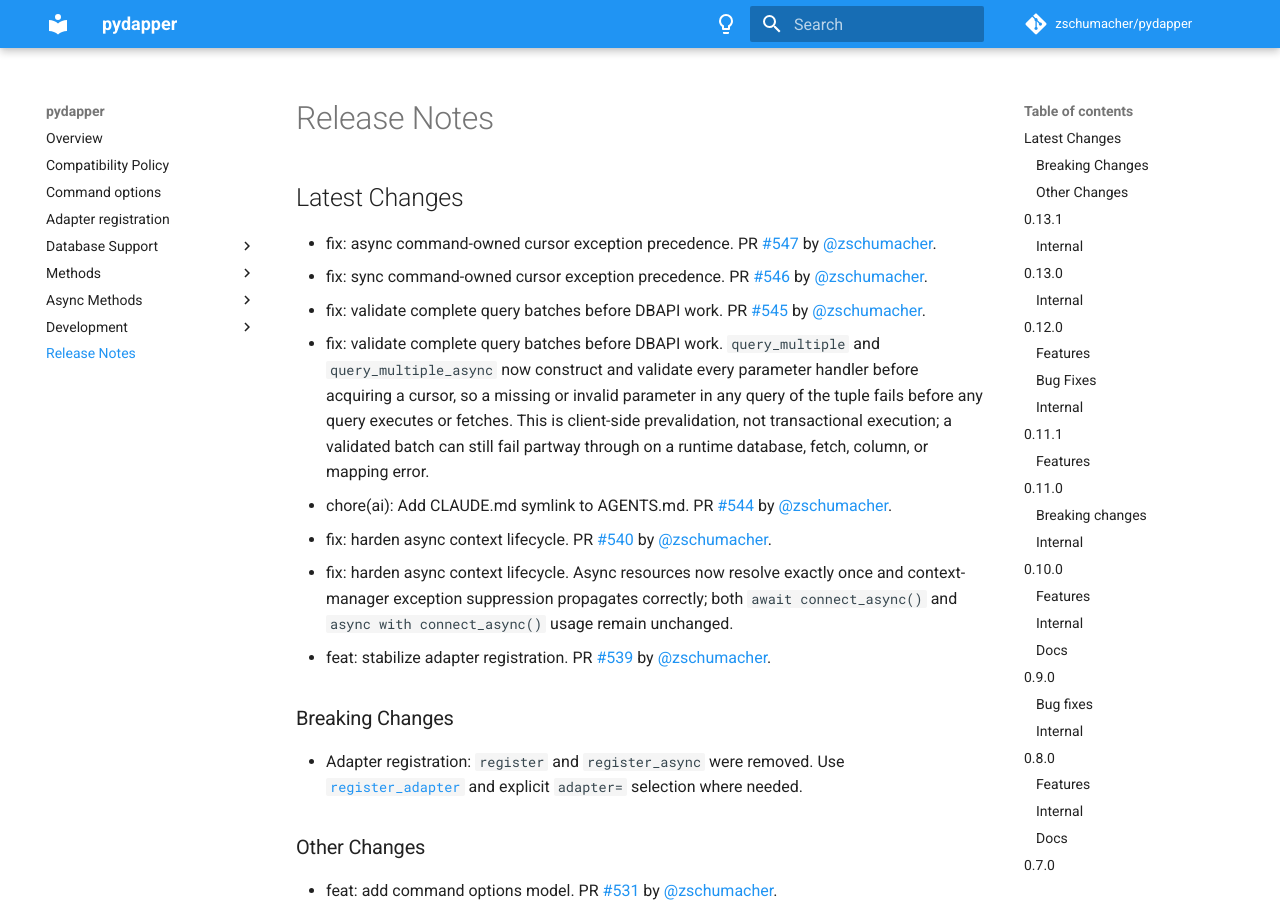
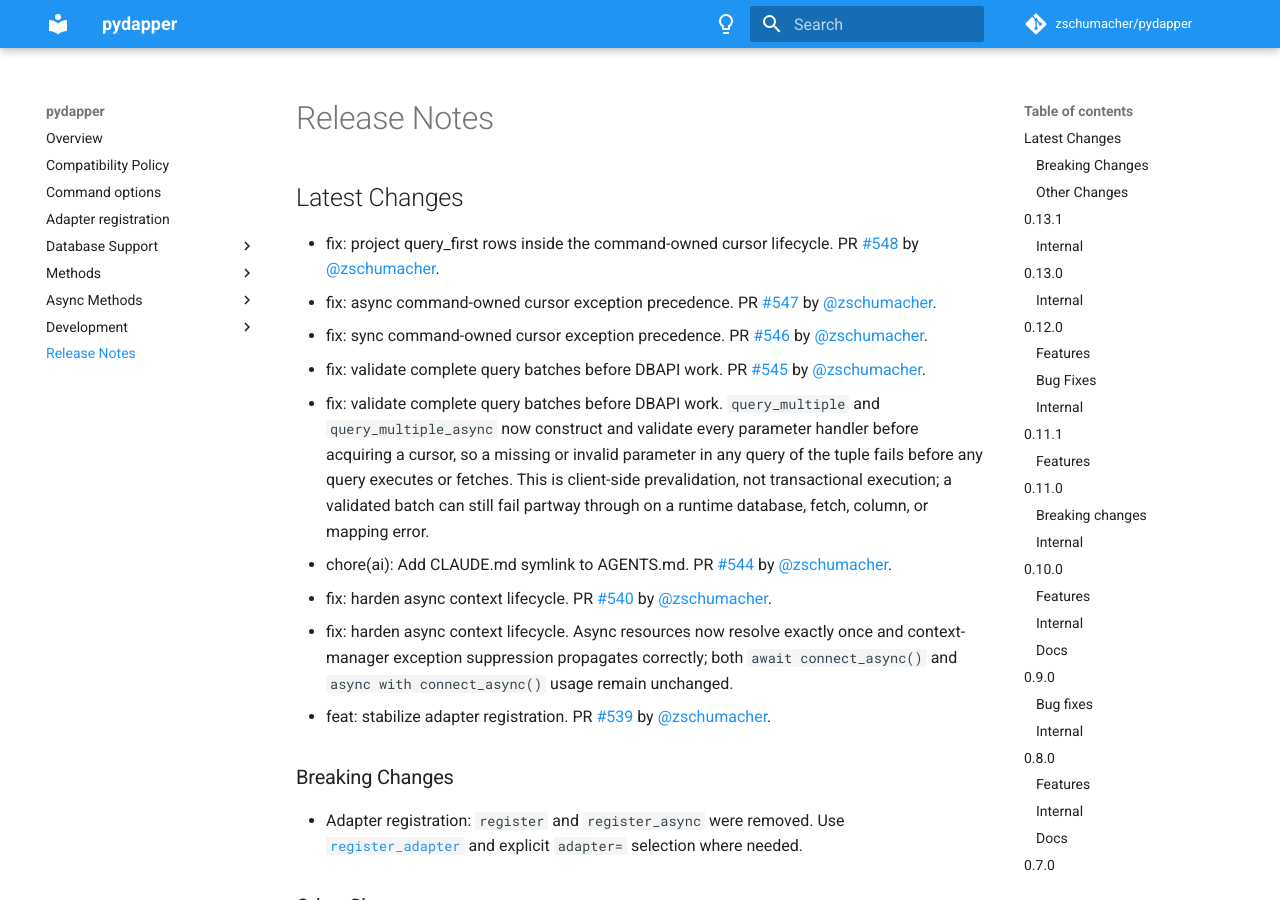
Before and after one commit to zschumacher/pydapper, an MkDocs documentation site: the page built from docs/release_notes.md, in a window 1280 px wide and 900 px high. Built offline with MkDocs 1.6.1 and Material for MkDocs 9.7.7, drawn with Linux system fonts in a browser that asks for light colours; emoji names are drawn with the system emoji font; comment, search, counter and statistics services are not loaded.

Commit message:
📝 Update release notes
[skip ci]

```diff
--- a/docs/release_notes.md
+++ b/docs/release_notes.md
@@ -1,5 +1,6 @@
 ## Latest Changes
 
+* fix: project query_first rows inside the command-owned cursor lifecycle. PR [#548](https://github.com/zschumacher/pydapper/pull/548) by [@zschumacher](https://github.com/zschumacher).
 * fix: async command-owned cursor exception precedence. PR [#547](https://github.com/zschumacher/pydapper/pull/547) by [@zschumacher](https://github.com/zschumacher).
 * fix: sync command-owned cursor exception precedence. PR [#546](https://github.com/zschumacher/pydapper/pull/546) by [@zschumacher](https://github.com/zschumacher).
 * fix: validate complete query batches before DBAPI work. PR [#545](https://github.com/zschumacher/pydapper/pull/545) by [@zschumacher](https://github.com/zschumacher).
```
